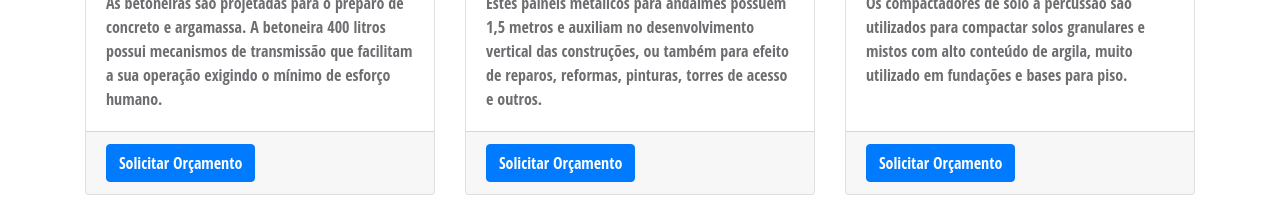
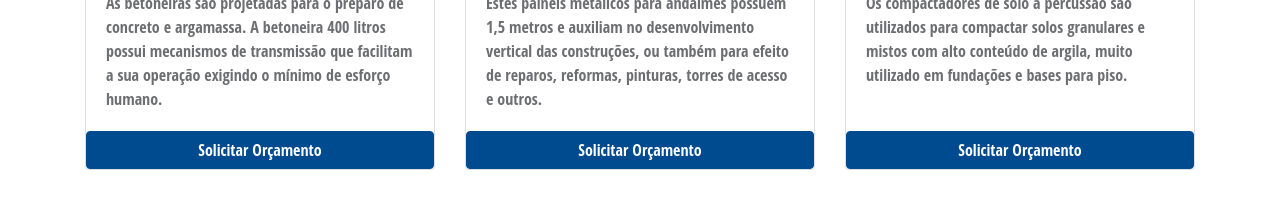
Before and after one commit to Estagio-Danillo/simulador, a website: page index.html in a window 1280 px wide. Shown: the part 780-979 px from the top of the page. Drawn offline with Linux system fonts and the light colour scheme.

Commit message:
Edição dos cards

```diff
--- a/index.html
+++ b/index.html
@@ -79,9 +79,9 @@
             <br/>
             <p class="card-text">As betoneiras são projetadas para o preparo de concreto e argamassa. A betoneira 400 litros possui mecanismos de transmissão que facilitam a sua operação exigindo o mínimo de esforço humano.</p>
           </div>
-          <div class="card-footer">
-            <a href="#" class="btn btn-primary">Solicitar Orçamento</a>
-          </div>
+          <a href="#" class="btn btn-warning" class="card-footer">
+            Solicitar Orçamento
+          </a>
         </div>
       </div>
       <div class="col-lg-4 mb-4">
@@ -92,9 +92,9 @@
             <br/>
             <p class="card-text">Estes painéis metálicos para andaimes possuem 1,5 metros e auxiliam no desenvolvimento vertical das construções, ou também para efeito de reparos, reformas, pinturas, torres de acesso e outros.</p>
           </div>
-          <div class="card-footer">
-            <a href="#" class="btn btn-primary">Solicitar Orçamento</a>
-          </div>
+          <a href="#" class="btn btn-warning" class="card-footer">
+            Solicitar Orçamento
+          </a>
         </div>
       </div>
       <div class="col-lg-4 mb-4">
@@ -105,9 +105,9 @@
             <br/>
             <p class="card-text">Os compactadores de solo à percussão são utilizados para compactar solos granulares e mistos com alto conteúdo de argila, muito utilizado em fundações e bases para piso.</p>
           </div>
-          <div class="card-footer">
-            <a href="#" class="btn btn-primary">Solicitar Orçamento</a>
-          </div>
+          <a href="#" class="btn btn-warning" class="card-footer">
+            Solicitar Orçamento
+          </a>
         </div>
       </div>
     </div>
--- a/styles.css
+++ b/styles.css
@@ -20,6 +20,12 @@ body{
 
 }
 
+.btn-warning {
+    color: white;
+    background-color: #004a90;
+    border-color: #004a90;
+}
+
 #octocat {
   display: block;
   width:384px;
```
